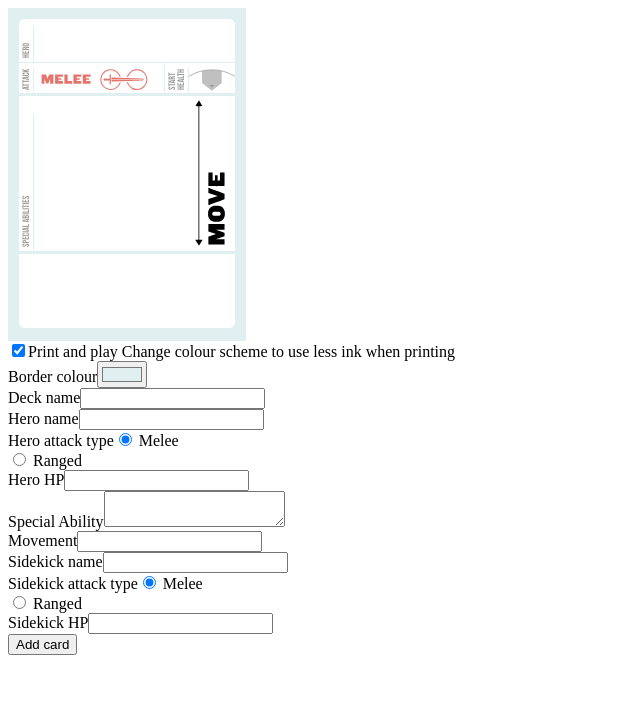
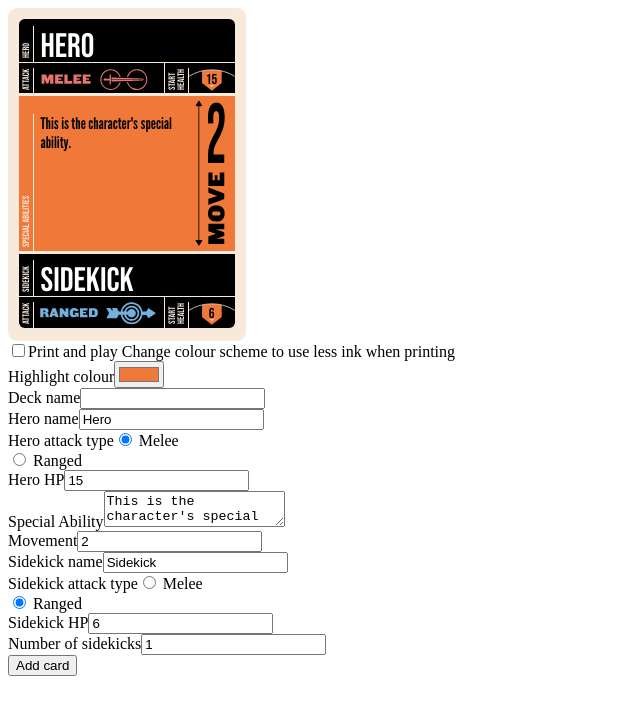
Before and after one commit to JonathanGuberman/unmatched_maker, a Vue app: page / in a window 1280 px wide. Shown: the top 714 px of the page, without its empty margins (0-640 px from the left). Built offline with nearby package versions, Linux system fonts and the light colour scheme.

Commit message:
Adding styling and some refactoring

```diff
--- a/src/App.vue
+++ b/src/App.vue
@@ -2,17 +2,23 @@
     <div id="app">
         <div class="no-print">
             <UnmatchedCharacterCard
-                :deckProperties="deck"
+                :hero="deck.hero"
+                :sidekick="deck.sidekick"
+                :appearance="deck.appearance"
             />
             <div class="deck-properties no-print">
                 <div>
-                    <input type="checkbox" id="printnplay" v-model="deck.isPNP">
+                    <input type="checkbox" id="printnplay" v-model="deck.appearance.isPNP">
                     <label for="printnplay">Print and play</label>
                     Change colour scheme to use less ink when printing
                 </div>
-                <div v-if="deck.isPNP">
+                <div v-if="deck.appearance.isPNP">
                     <label>Border colour</label>
-                    <input v-model="deck.borderColour" type="color">
+                    <input v-model="deck.appearance.borderColour" type="color">
+                </div>
+                <div v-if="!deck.appearance.isPNP">
+                    <label>Highlight colour</label>
+                    <input v-model="deck.appearance.highlightColour" type="color">
                 </div>
                 <div>
                     <label>Deck name</label>
@@ -20,54 +26,58 @@
                 </div>
                 <div>
                     <label>Hero name</label>
-                    <input v-model="deck.heroName" placeholder="">
+                    <input v-model="deck.hero.name" placeholder="">
                 </div>
                 <div>
                     <label>Hero attack type</label>
-                    <input type="radio" v-model="deck.heroIsRanged" :value="false">
+                    <input type="radio" v-model="deck.hero.isRanged" :value="false">
                     <label>
                         Melee
                     </label>
                     <br>
-                    <input type="radio" v-model="deck.heroIsRanged" :value="true">
+                    <input type="radio" v-model="deck.hero.isRanged" :value="true">
                     <label>
                         Ranged
                     </label>
                 </div>
                 <div>
                     <label>Hero HP</label>
-                    <input v-model.number="deck.heroHP" type="number" min="1">
+                    <input v-model.number="deck.hero.hp" type="number" min="1">
                 </div>
                 <div>
                     <label>Special Ability</label>
-                    <textarea v-model="deck.specialAbility"></textarea>
+                    <textarea v-model="deck.hero.specialAbility"></textarea>
                 </div>
                 <div>
                     <label>Movement</label>
-                    <input v-model.number="deck.moveValue" type="number" min="1">
+                    <input v-model.number="deck.hero.move" type="number" min="1">
                 </div>
                 <div>
                     <label>Sidekick name</label>
-                    <input v-model="deck.sidekickName" placeholder="">
+                    <input v-model="deck.sidekick.name" placeholder="">
                 </div>
                 <div>
                     <label>Sidekick attack type</label>
-                    <input type="radio" v-model="deck.sidekickIsRanged" :value="false">
+                    <input type="radio" v-model="deck.sidekick.isRanged" :value="false">
                     <label>
                         Melee
                     </label>
                     <br>
-                    <input type="radio" v-model="deck.sidekickIsRanged" :value="true">
+                    <input type="radio" v-model="deck.sidekick.isRanged" :value="true">
                     <label>
                         Ranged
                     </label>
                 </div>
                 <div>
                     <label>Sidekick HP</label>
-                    <input v-model.number="deck.sidekickHP" type="number" min="1">
+                    <input v-model.number="deck.sidekick.hp" type="number" min="1">
+                </div>
+                <div>
+                    <label>Number of sidekicks</label>
+                    <input v-model.number="deck.sidekick.quantity" type="number" min="0">
                 </div>
             </div>
-            <CardEditor v-for="card in fullDeck" v-model="card.data" :deck="deck"/>
+            <CardEditor v-for="card in fullDeck" v-model="card.data" :deck="deck" :key="card.id"/>
             <div class="no-print">
                 <button @click="add">Add card</button>
             </div>
@@ -76,9 +86,11 @@
 
         </div>
         <div class="print">
-            <CardEditor v-for="card in fullDeck" v-model="card.data" :deck="deck"/>
+            <CardEditor v-for="card in fullDeck" v-model="card.data" :deck="deck" :key="card.id"/>
             <UnmatchedCharacterCard
-                :deckProperties="deck"
+                :hero="deck.hero"
+                :sidekick="deck.sidekick"
+                :appearance="deck.appearance"
             />
         </div>
     </div>
@@ -98,14 +110,26 @@ export default {
         return {
             deck: {
                 name: "",
-                isPNP: true,
-                borderColour: "#E0EFF0",
-                heroName: "",
-                heroIsRanged: false,
-                sidekickName: "",
-                sidekickIsRanged: false,
+                appearance: {
+                    isPNP: false,
+                    borderColour: "#E0EFF0",
+                    highlightColour: "#F07838",
+                },
+                hero: {
+                    name: "Hero",
+                    isRanged: false,
+                    hp: 15,
+                    move: 2,
+                    specialAbility: "This is the character's special ability."
+                },
+                sidekick: {
+                    name: "Sidekick",
+                    isRanged: true,
+                    hp: 6,
+                    quantity: 1,
+                    quote: "I work best alone"
+                },
                 cards: [],
-                moveValue: "",
             },
         }
     },
@@ -113,10 +137,13 @@ export default {
         fullDeck: function() {
             var fullDeck = [];
             this.deck.cards.forEach(card => {
-                var quantity = parseInt(card.data.quantity) || 1;
+                var quantity = parseInt(card.quantity) || 1;
                 quantity = quantity > 0 ? quantity : 1;
-                [...Array(quantity)].forEach(() => {
-                    fullDeck.push(card);
+                [...Array(quantity)].forEach((_, index) => {
+                    fullDeck.push({
+                        data: card,
+                        id: index
+                    });
                 });
             });
             return fullDeck
@@ -124,8 +151,8 @@ export default {
     },
     methods: {
         add: function() {
-            this.deck.cards.push({
-                data: {
+            this.deck.cards.push(
+                {
                     title: "Card title",
                     type: "versatile",
                     value: 2,
@@ -137,8 +164,7 @@ export default {
                     imageUrl: '',
                     quantity: 1,
                     wieldedBy: 'any',
-                },
-            })
+                })
         }
     }
 }
@@ -223,8 +249,4 @@ export default {
         font-family: BebasNeueRegular, sans-serif;
         color-adjust: exact;
     }
-
-    // @page {
-    //   size: 63mm 88mm;
-    // }
 </style>
--- a/src/components/CardEditor.vue
+++ b/src/components/CardEditor.vue
@@ -37,7 +37,7 @@
                 <label>Playable by</label>
                 <input type="radio" v-model="card.wieldedBy" value="hero">
                 <label>
-                    {{deck.heroName || 'Hero'}}
+                    {{deck.hero.name || 'Hero'}}
                 </label>
                 <br>
                 <input type="radio" v-model="card.wieldedBy" value="any">
@@ -46,7 +46,7 @@
                 </label>
                 <br>
                 <input type="radio" v-model="card.wieldedBy" value="sidekick">
-                    <label>{{deck.sidekickName || 'Sidekick'}}
+                    <label>{{deck.sidekick.name || 'Sidekick'}}
                 </label>
             </div>
             <div>
@@ -107,9 +107,9 @@ export default {
         characterName: function () {
             switch (this.value.wieldedBy) {
                 case 'hero':
-                    return this.deck.heroName || "Hero"
+                    return this.deck.hero.name || "Hero"
                 case 'sidekick':
-                    return this.deck.sidekickName || "Sidekick"
+                    return this.deck.sidekick.name || "Sidekick"
                 default:
                     return "Any"
             }
--- a/src/components/UnmatchedCard.vue
+++ b/src/components/UnmatchedCard.vue
@@ -1,5 +1,5 @@
 <template>
-    <div class="card outer" :class="[cardType, deckProperties.isPNP ? 'printnplay': '']" :style="userColours">
+    <div class="card outer" :class="[cardType, deckProperties.appearance.isPNP ? 'printnplay': '']" :style="userColours">
         <div class="main-wrapper">
             <div class="upper-left">
                 <svg width="100%" height="100%" viewBox="0 0 10.8 47">
@@ -109,7 +109,7 @@ export default {
                 'zoom': 1,
                 // '-moz-transform-origin': 'left top',
                 // '-moz-transform': 'scale(2)',
-                '--inner-border-colour': this.deckProperties.isPNP ? this.deckProperties.borderColour : "#F7EADB",
+                '--inner-border-colour': this.deckProperties.appearance.isPNP ? this.deckProperties.appearance.borderColour : "#F7EADB",
                 '--outer-border-colour': '#F7EADB',
             }
         },
--- a/src/components/UnmatchedCharacterCard.vue
+++ b/src/components/UnmatchedCharacterCard.vue
@@ -1,5 +1,5 @@
 <template>
-    <div class="card" :class="[deckProperties.isPNP ? 'printnplay': '']" :style="userColours">
+    <div class="card" :class="[appearance.isPNP ? 'printnplay': '']" :style="userColours">
         <div class="main-wrapper">
             <div class="hero panel">
                 <div class="name section">
@@ -7,7 +7,7 @@
                         <h1>Hero</h1>
                     </div>
                     <div class="content xl">
-                        {{deckProperties.heroName}}
+                        {{hero.name}}
                     </div>
                 </div>
                 <div class="attack-health section">
@@ -16,8 +16,8 @@
                             <h1>Attack</h1>
                         </div>
                         <div>
-                            <img v-if="deckProperties.heroIsRanged" class="ranged icon" src="~@/assets/images/ranged.svg">
-                            <img v-else="deckProperties.heroIsRanged" class="melee icon" src="~@/assets/images/melee.svg">
+                            <img v-if="hero.isRanged" class="ranged icon" src="~@/assets/images/ranged.svg">
+                            <img v-else class="melee icon" src="~@/assets/images/melee.svg">
                         </div>
                     </div>
                     <div class="health section">
@@ -27,6 +27,7 @@
                         <div>
                             <svg width="12.1mm" height="6.7mm" viewBox="0 0 12.1 6.7">
                                 <path
+                                    class="home-plate"
                                     d="
                                         M 3.45 0.8
                                         a 11.5 11.5 0 0 1 5.2 0
@@ -35,29 +36,28 @@
                                         l -2.6 -2
                                         l 0 -3.2"
                                     stroke="none"
-                                    fill="#C0C0C0"
                                 />
                                 <path
+                                    class="indicator"
                                     d="
                                         M 6.05 5.1
                                         l 0.7 -0.6
                                         l -1.4 0
                                         "
                                     stroke="none"
-                                    fill="#999"
+
                                 />
                                 <path
                                     class="arc"
                                     d="
                                         M 0 2.2
                                         a 11.5 11.5 0 0 1 12.1 0"
-                                    stroke="#999"
                                     stroke-width="0.2"
                                     fill="none"
                                 />
                             </svg>
                             <h2 class="hp">
-                                {{deckProperties.heroHP}}
+                                {{hero.hp}}
                             </h2>
                         </div>
                     </div>
@@ -70,48 +70,60 @@
                         <h1>Special abilities</h1>
                     </div>
                     <div class="content mixed-case">
-                        {{deckProperties.specialAbility}}
+                        {{hero.specialAbility}}
                     </div>
                 </div>
                 <div class="move section">
                     <div class="arrow">
-                        <img src="~@/assets/images/arrow.svg">
+                        <svg version="1.0" xmlns="http://www.w3.org/2000/svg" viewBox="0 0 670 12990" preserveAspectRatio="none">
+                            <g stroke="none">
+                                <path d="M177 12699 c-80 -139 -144 -256 -141 -261 3 -4 61 -8 130 -8 l124 0 0 -5935 0 -5935 -124 0 c-69 0 -127 -4 -130 -8 -3 -5 60 -122 141 -261 120 -208 148 -250 159 -239 22 22 291 493 287 500 -2 5 -62 8 -134 8 l-129 0 0 5935 0 5935 129 0 c72 0 132 3 134 8 4 7 -265 478 -287 500 -11 11 -39 -30 -159 -239z"/>
+                            </g>
+                        </svg>
                     </div>
                     <div class="value">
-                        {{deckProperties.moveValue}}
+                        {{hero.move}}
                     </div>
                     <div class="title">
-                        <img src="~@/assets/images/move.svg">
+                        <svg version="1.0" xmlns="http://www.w3.org/2000/svg" viewBox="0 0 2790 12100" preserveAspectRatio="xMidYMid meet">
+                            <g stroke="none">
+                                <path d="M67 12003 c-4 -3 -7 -292 -7 -640 l0 -634 32 -14 c18 -7 299 -105 625 -217 325 -111 589 -206 585 -209 -4 -4 -279 -98 -612 -209 -333 -112 -611 -208 -618 -213 -9 -8 -12 -140 -10 -626 l3 -616 1325 0 1325 0 0 470 0 470 -698 5 -698 5 678 243 c373 134 688 250 701 258 22 14 22 15 22 293 0 211 -3 281 -12 288 -11 8 -294 108 -1208 427 l-185 65 691 0 c572 1 694 3 703 15 8 9 10 130 9 427 l-3 414 -1321 3 c-726 1 -1324 -1 -1327 -5z"/>
+                                <path d="M955 8235 c-129 -24 -199 -46 -300 -95 -298 -144 -506 -412 -602 -775 l-36 -140 0 -305 0 -305 36 -140 c117 -441 403 -745 802 -852 99 -27 104 -27 486 -31 429 -4 493 2 663 59 200 67 388 206 513 379 107 148 163 271 215 474 29 114 31 134 36 361 5 271 -2 343 -53 530 -40 145 -83 241 -162 360 -179 270 -426 430 -743 481 -115 19 -753 18 -855 -1z m838 -975 c138 -20 226 -85 264 -193 25 -71 25 -223 0 -293 -37 -107 -127 -175 -254 -194 -87 -12 -747 -13 -833 0 -179 26 -274 144 -273 340 1 196 94 314 268 339 84 12 746 13 828 1z"/>
+                                <path d="M67 5493 c-4 -3 -7 -230 -7 -503 0 -386 3 -500 13 -507 10 -8 1038 -343 1427 -466 l95 -30 -765 -256 -765 -256 -3 -434 c-1 -239 1 -438 6 -443 8 -8 2614 984 2640 1004 18 15 18 901 0 915 -14 11 -2612 983 -2626 983 -5 0 -12 -3 -15 -7z"/>
+                                <path d="M71 2336 c-8 -10 -10 -314 -9 -1132 l3 -1119 345 0 345 0 3 653 2 652 190 0 190 0 2 -427 3 -428 215 0 215 0 3 428 2 427 190 0 190 0 0 -644 c0 -532 2 -646 14 -655 9 -8 117 -11 377 -9 l364 3 3 1119 c1 818 -1 1122 -9 1132 -17 21 -2621 21 -2638 0z"/>
+                            </g>
+                        </svg>
                     </div>
                 </div>
             </div>
 
             <div class="sidekick panel">
-                <div v-if="deckProperties.sidekickName" class="name section">
+                <div v-if="sidekick.quantity" class="name section">
                     <div class="gutter">
                         <h1>Sidekick</h1>
                     </div>
                     <div class="content xl">
-                        {{deckProperties.sidekickName}}
+                        {{sidekick.name}}
                     </div>
                 </div>
                 <div class="attack-health section">
-                    <div v-if="deckProperties.sidekickName" class="attack section">
+                    <div v-if="sidekick.quantity" class="attack section">
                         <div class="gutter">
                             <h1>Attack</h1>
                         </div>
-                        <div v-if="deckProperties.sidekickName">
-                            <img v-if="deckProperties.sidekickIsRanged" class="ranged icon" src="~@/assets/images/ranged.svg">
-                            <img v-else="deckProperties.sidekickIsRanged" class="melee icon" src="~@/assets/images/melee.svg">
+                        <div v-if="sidekick.quantity">
+                            <img v-if="sidekick.isRanged" class="ranged icon" src="~@/assets/images/ranged.svg">
+                            <img v-else class="melee icon" src="~@/assets/images/melee.svg">
                         </div>
                     </div>
-                    <div v-if="deckProperties.sidekickName" class="health section">
+                    <div v-if="sidekick.quantity" class="health section">
                         <div class="gutter">
                             <h1>Start health</h1>
                         </div>
-                        <div v-if="deckProperties.sidekickName">
+                        <div v-if="sidekick.quantity===1">
                             <svg width="12.1mm" height="6.7mm" viewBox="0 0 12.1 6.7">
                                 <path
+                                    class="home-plate"
                                     d="
                                         M 3.45 0.8
                                         a 11.5 11.5 0 0 1 5.2 0
@@ -120,30 +132,32 @@
                                         l -2.6 -2
                                         l 0 -3.2"
                                     stroke="none"
-                                    fill="#C0C0C0"
                                 />
                                 <path
+                                    class="indicator"
                                     d="
                                         M 6.05 5.1
                                         l 0.7 -0.6
                                         l -1.4 0
                                         "
                                     stroke="none"
-                                    fill="#999"
+
                                 />
                                 <path
                                     class="arc"
                                     d="
                                         M 0 2.2
                                         a 11.5 11.5 0 0 1 12.1 0"
-                                    stroke="#999"
                                     stroke-width="0.2"
                                     fill="none"
                                 />
                             </svg>
                             <h2 class="hp">
-                                {{deckProperties.sidekickHP}}
+                                {{sidekick.hp}}
                             </h2>
+                        </div>
+                        <div class="circle" v-for="(item, index) in [...Array(sidekick.quantity)]" :key="index">
+
                         </div>
                     </div>
                 </div>
@@ -158,9 +172,18 @@ import Vue from 'vue';
 export default {
     name: 'UnmatchedCharacterCard',
     props: {
-        deckProperties: {
+        hero: {
             type: Object,
+            required: true
         },
+        sidekick: {
+            type: Object,
+            required: true
+        },
+        appearance: {
+            type: Object,
+            required: true
+        }
     },
     data: function () {
         return {
@@ -175,12 +198,15 @@ export default {
                 'zoom': 1,
                 // '-moz-transform-origin': 'left top',
                 // '-moz-transform': 'scale(2)',
-                '--inner-border-colour': this.deckProperties.isPNP ? this.deckProperties.borderColour : "#F7EADB",
+                '--inner-border-colour': this.appearance.isPNP ? this.appearance.borderColour : "#F7EADB",
                 '--outer-border-colour': '#F7EADB',
+                '--highlight-color': this.appearance.highlightColour,
+                '--contrast-colour': this.isDarkText(this.appearance.highlightColour),
             }
         },
     },
     mounted: function() {
+        this.$nextTick(function () {
             const heroNameText = this.$el.querySelector('.hero .name .xl.content');
             const computedStyle = window.getComputedStyle(heroNameText);
             const paddingLeft = parseFloat(computedStyle.paddingLeft.replace('px',''));
@@ -189,9 +215,10 @@ export default {
 
             // TODO Probably can use something better than scrollWidth; look into that
             this.initialWidth = width - paddingLeft - paddingRight;
+        });
     },
     watch: {
-        'deckProperties.heroName': function(x) {
+        'heroName': function() {
             Vue.nextTick(() => {
                 const heroNameText = this.$el.querySelector('.hero .name .xl.content');
                 const width = heroNameText.scrollWidth;
@@ -202,6 +229,34 @@ export default {
                     heroNameText.style['transform-origin'] = 'left bottom';
                 }
             });
+        }
+    },
+    methods: {
+        hexToRgb: function(hex) {
+          // Expand shorthand form (e.g. "03F") to full form (e.g. "0033FF")
+          var shorthandRegex = /^#?([a-f\d])([a-f\d])([a-f\d])$/i;
+          hex = hex.replace(shorthandRegex, function(m, r, g, b) {
+            return r + r + g + g + b + b;
+          });
+
+          var result = /^#?([a-f\d]{2})([a-f\d]{2})([a-f\d]{2})$/i.exec(hex);
+          return result ? {
+            r: parseInt(result[1], 16),
+            g: parseInt(result[2], 16),
+            b: parseInt(result[3], 16)
+          } : null;
+        },
+        isDarkText: function(hex) {
+            const color = this.hexToRgb(hex);
+            const C = [color.r/255, color.g/255, color.b/255].map(component => {
+                if ( component <= 0.03928 ) {
+                    return component/12.92
+                } else {
+                    return Math.pow((component+0.055)/1.055, 2.4);
+                }
+            });
+            const L = 0.2126*C[0] + 0.7152*C[1] + 0.0722*C[2];
+            return (L > 0.179) ? 'black' : 'white'
         }
     }
 }
@@ -220,13 +275,6 @@ export default {
     -webkit-transition: none !important;
     transition: none !important;
     zoom: 1 !important;
-  }
-}
-
-.printnplay {
-    &.card {
-        border-radius: 0;
-        background: var(--inner-border-colour);
   }
 }
 
@@ -249,15 +297,62 @@ export default {
     border-radius: @corner;
 }
 
+.printnplay {
+    &.card {
+        border-radius: 0;
+        background: var(--inner-border-colour);
+    }
+
+    .panel, .panel.abilities {
+        background: #FFF;
+
+        color: #000;
+    }
+
+    .gutter {
+        h1 {
+            color: #999;
+        }
+    }
+
+    .move {
+
+        svg, .title svg {
+            fill: #000;
+        }
+    }
+
+    .health {
+        .home-plate {
+            fill: #C0C0C0;
+        }
+
+        .indicator {
+            fill: #999;
+        }
+
+        .arc {
+            stroke: #999;
+        }
+
+        .hp {
+            color: #000;
+        }
+    }
+}
+
 .panel {
     height: 19.6mm;
-    background: #FFF;
+    background: #000;
+    color: #FFF;
 
     &.abilities {
         height: 40.4mm + 2*@thick-border-width;
-        background: #FFF;
         border-top: @thick-border-width solid var(--inner-border-colour);
         border-bottom: @thick-border-width solid var(--inner-border-colour);
+
+        background: var(--highlight-color);
+        color: var(--contrast-colour);
 
         .section {
             height: 100%;
@@ -307,7 +402,7 @@ export default {
     position: relative;
 
     h1 {
-        color: #999;
+        color: var(--inner-border-colour);
 
         bottom: 1mm;
         left : 3.4mm;
@@ -357,9 +452,11 @@ export default {
         height: 100%;
         left: -0.95mm;
 
-        img {
+        svg {
             height: 100%;
             transform: scaleY(0.95);
+            fill: var(--contrast-colour);
+
         }
     }
 
@@ -373,8 +470,11 @@ export default {
     .title {
         height: 19.2mm;
         padding-left: 2.5mm;
-        img {
+        svg {
             height: 100%;
+            fill: var(--contrast-colour);
+;
+
         }
     }
 }
@@ -395,6 +495,19 @@ export default {
     svg {
         position: absolute;
         bottom: 0;
+
+
+        .home-plate {
+            fill: var(--highlight-color);
+        }
+
+        .indicator {
+            fill: #FFF8;
+        }
+
+        .arc {
+            stroke: var(--outer-border-colour);
+        }
     }
 }
 
@@ -404,5 +517,6 @@ export default {
     font-size: 3.8mm;
     margin-top: 0.8mm;
     margin-right: 0.2mm;
+    color: var(--contrast-colour);
 }
 </style>
```
Also changed, not shown: src/assets/images/arrow.svg, src/assets/images/move.svg. Lines whose indentation alone changed are shown as unchanged.
